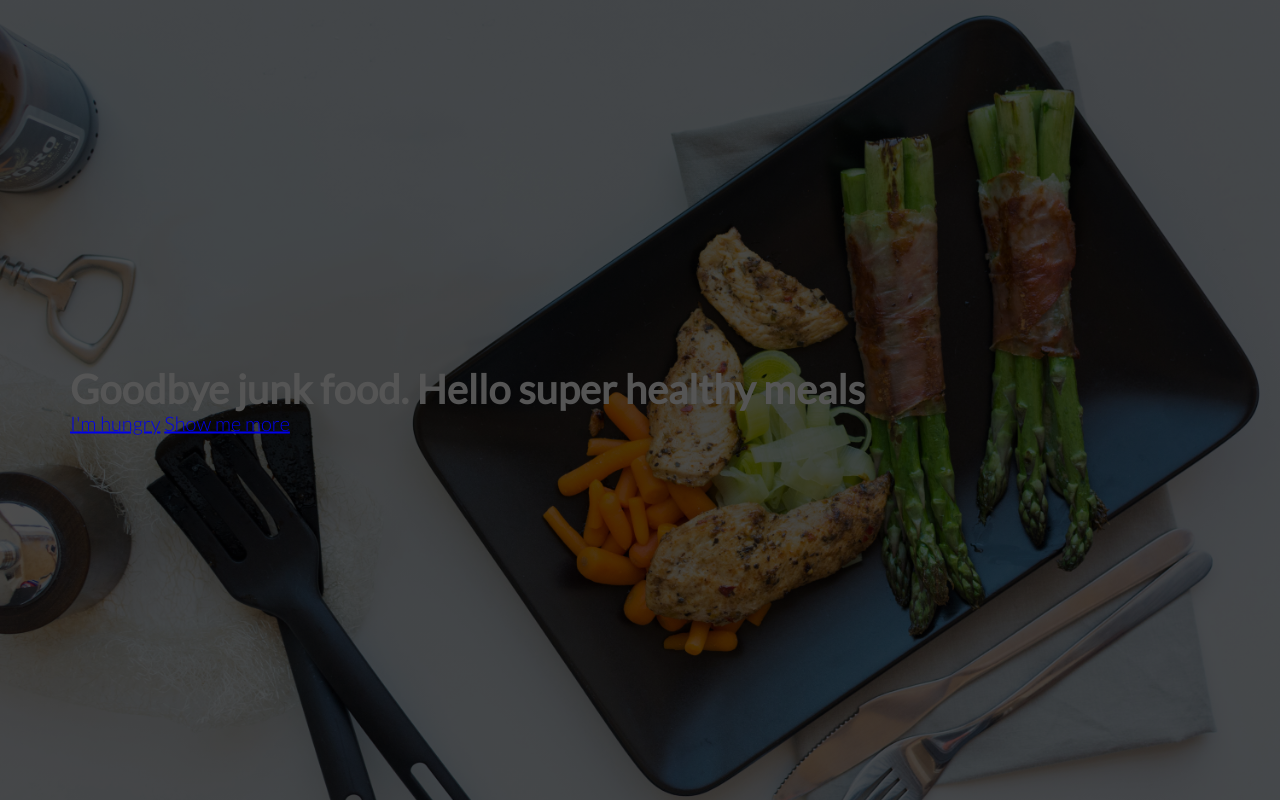
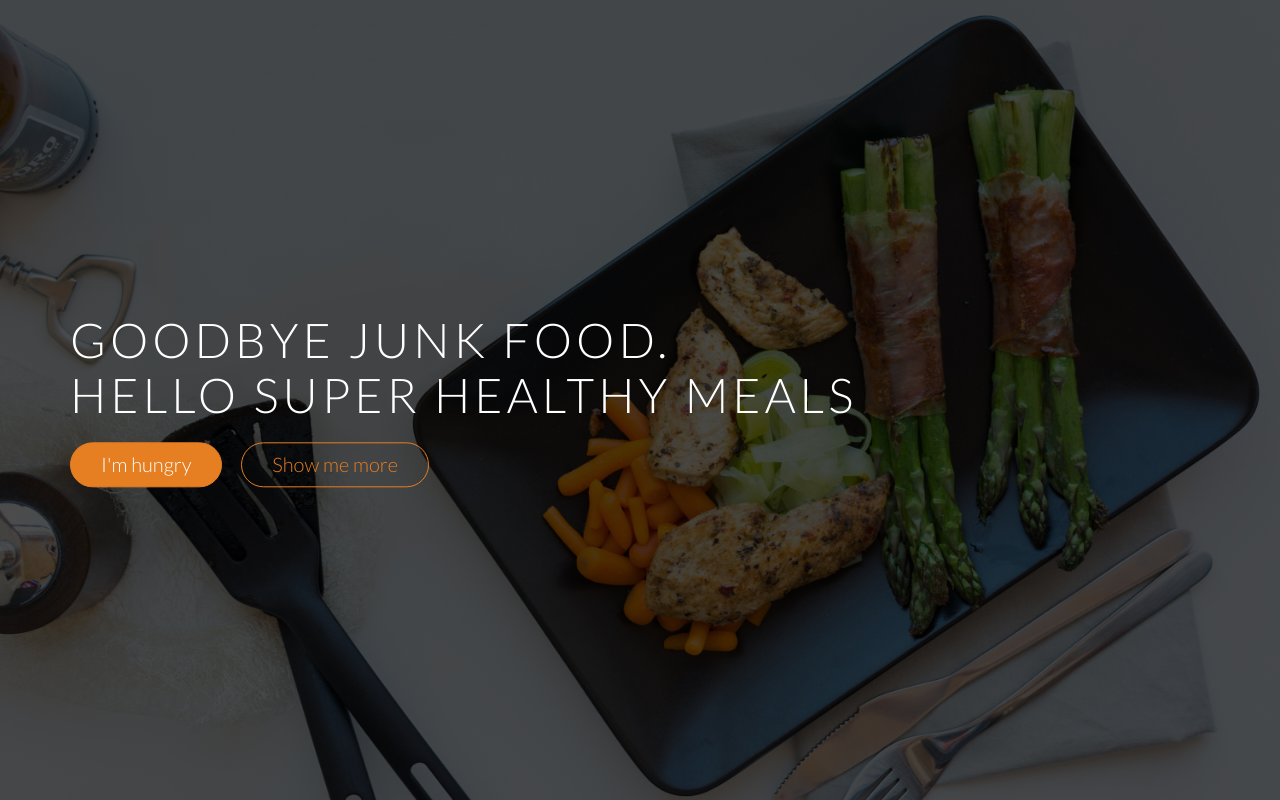
Before and after one commit to jfisher396/omni-food, a PHP site: page / in a window 1280 px wide. Run offline with PHP 8.4, Linux system fonts and the light colour scheme; style sheets or scripts are compiled from the project's sources.

Commit message:
styled header buttons

```diff
--- a/index.html
+++ b/index.html
@@ -15,9 +15,9 @@
   <body>
     <header>
       <div class="hero-text-box">
-        <h1>Goodbye junk food. Hello super healthy meals</h1>
-        <a href="#">I'm hungry</a>
-        <a href="#">Show me more</a>
+        <h1>Goodbye junk food.<br> Hello super healthy meals</h1>
+        <a class="btn btn-full" href="#">I'm hungry</a>
+        <a class="btn btn-ghost" href="#">Show me more</a>
       </div>
     </header>
 
--- a/resources/css/style.css
+++ b/resources/css/style.css
@@ -1,10 +1,16 @@
+/* global styling */
 * {
   margin: 0;
   padding: 0;
   box-sizing: border-box;
 }
 
-body {
+:root {
+    --clr-1: #e67e22;
+    --clr-2: #bf6516;
+}
+
+html {
   background-color: #fff;
   color: #555;
   font-family: "Lato", sans-serif;
@@ -17,6 +23,8 @@ body {
   max-width: 1140px;
   margin: 0 auto;
 }
+
+/* header styling */
 
 header {
   background-image: linear-gradient(rgba(0, 0, 0, 0.7), rgba(0, 0, 0, 0.7)),
@@ -35,5 +43,52 @@ header {
 }
 
 h1 {
-  margin: 0;
+  margin-top: 0;
+  margin-bottom: 20px;
+  color: #fff;
+  font-size: 240%;
+  font-weight: 300;
+  text-transform: uppercase;
+  letter-spacing: 4px;
 }
+
+/* header button styling */
+.btn:link,
+.btn:visited {
+  display: inline-block;
+  padding: 10px 30px;
+  font-weight: 300;
+  text-decoration: none;
+  border-radius: 200px;
+  transition: background-color 0.2s, border 0.2s, color 0.2s;
+}
+
+.btn-full:link,
+.btn-full:visited {
+  background-color: var(--clr-1);
+  border: 1px solid var(--clr-1);
+  color: #fff;
+  margin-right: 15px;
+}
+
+.btn-ghost:link,
+.btn-ghost:visited {
+  border: 1px solid var(--clr-1);
+  color: var(--clr-1);
+}
+
+.btn:hover,
+.btn:active {
+  background-color: var(--clr-2);
+}
+
+.btn-full:hover,
+.btn-full:active {
+  border: 1px solid var(--clr-2);
+}
+
+.btn-ghost:hover,
+.btn-ghost:active {
+  border: 1px solid var(--clr-2);
+  color: #fff;
+}
```
